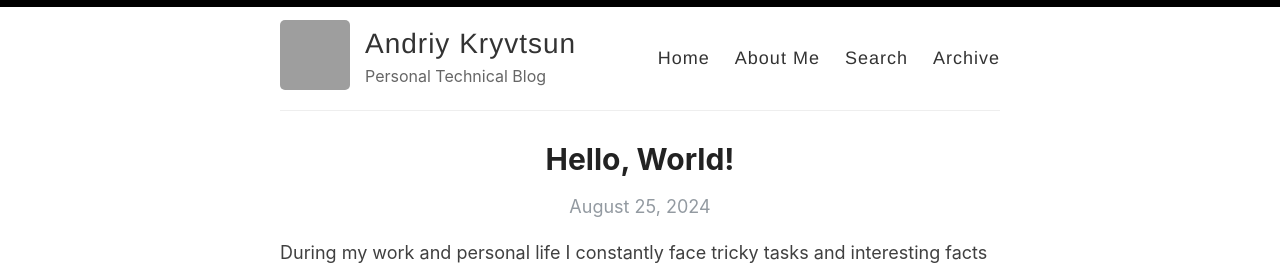
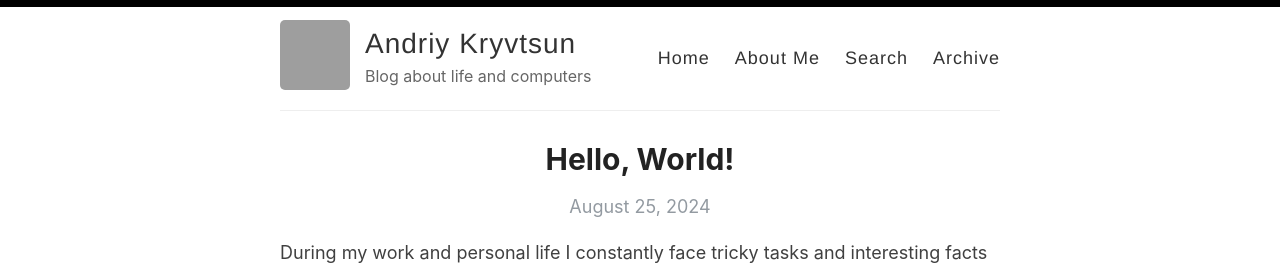
Before and after one commit to akryvtsun/blog, a Jekyll site: the page built from index.html, in a window 1280 px wide, cut to the strip 0-265 px from the top of the page. Built offline with Jekyll 4.4.1, drawn with Linux system fonts in a browser that asks for light colours; the list of posts is cut into pages by our own code; grey boxes are pictures that could not be loaded.

Commit message:
add description

```diff
--- a/_config.yml
+++ b/_config.yml
@@ -9,7 +9,7 @@ name: Andriy Kryvtsun
 author: Andriy Kryvtsun
 
 # Short bio or description (displayed in the header)
-description: Personal Technical Blog
+description: Blog about life and computers
 
 # URL of your avatar or profile pic (you could use your GitHub profile pic)
 avatar: /images/me.png
```
